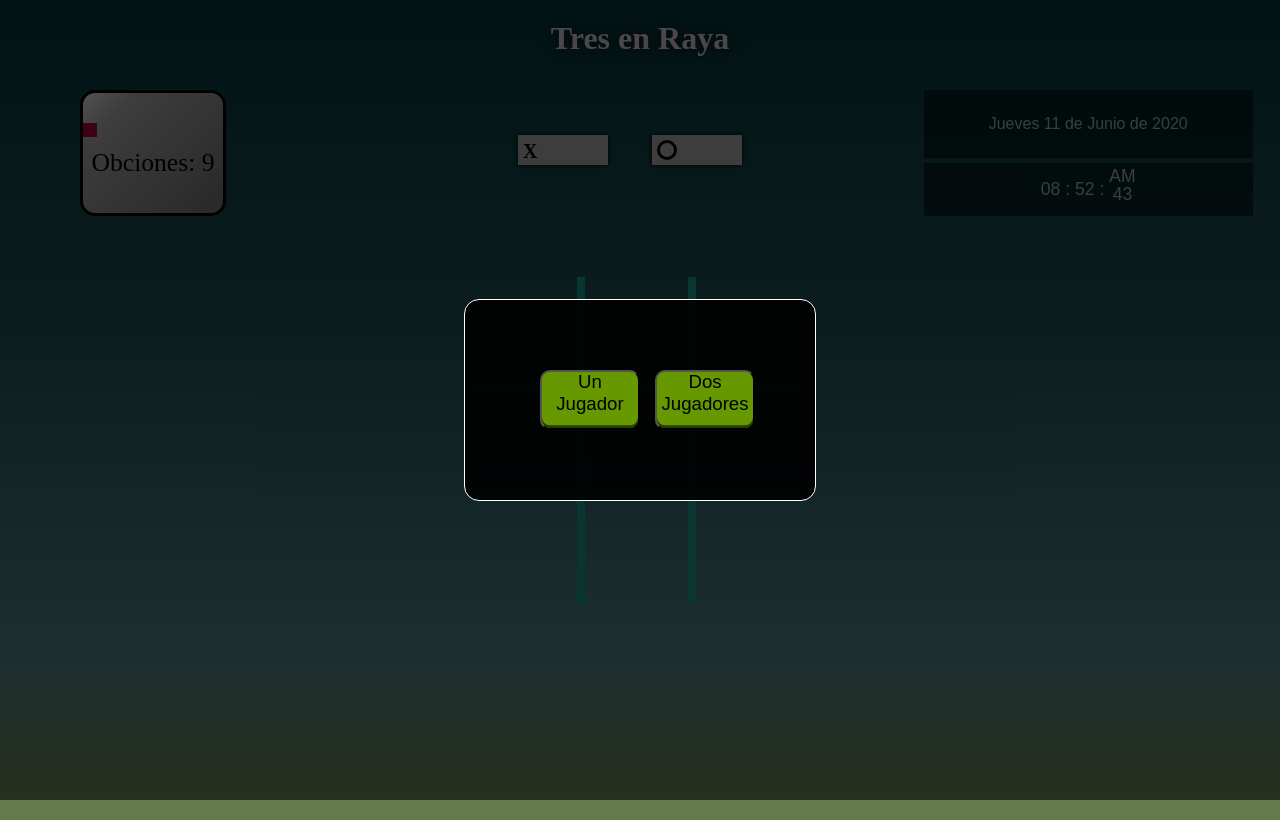
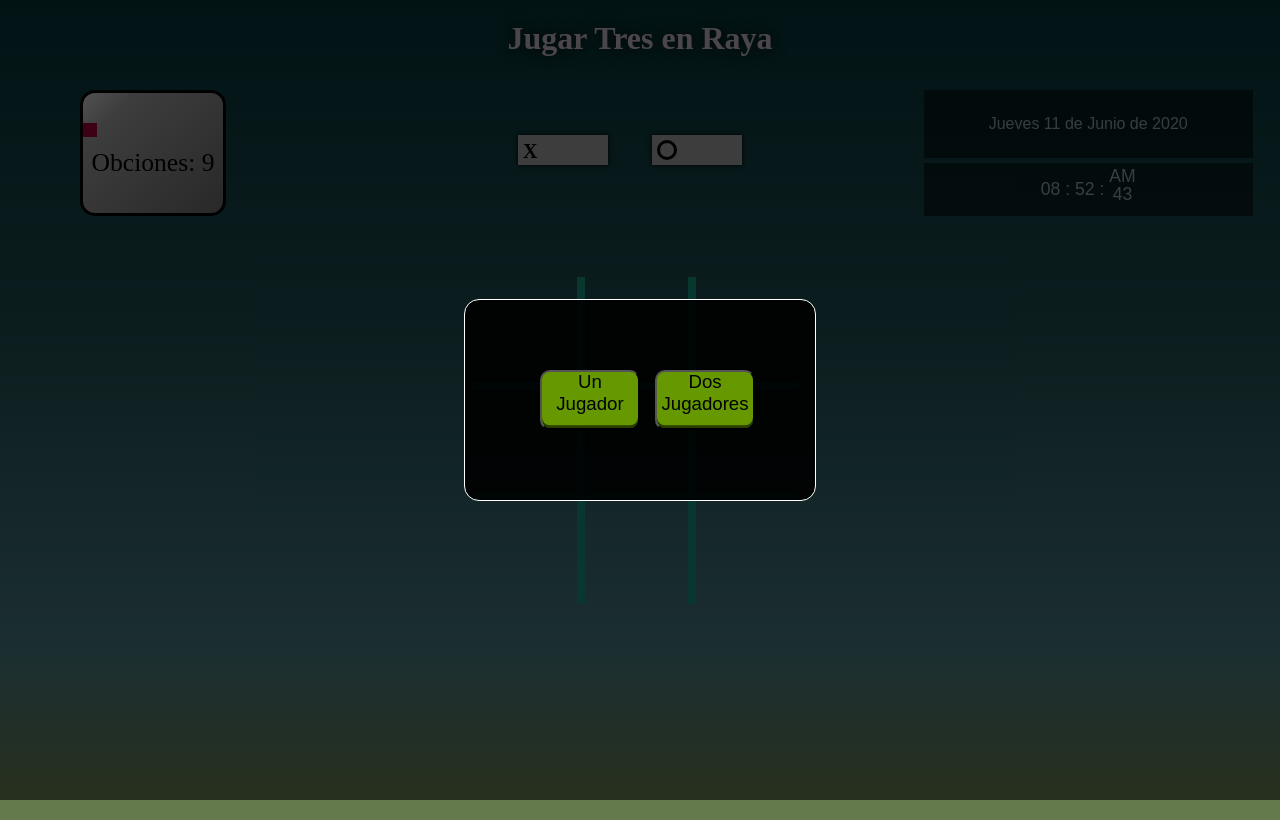
Before and after one commit to daviferm/Tres-en-raya, a plain HTML site: page index.html in a window 1280 px wide. Drawn offline with Linux system fonts and the light colour scheme; a web font is replaced by a local one.

Commit message:
Solicitud de davidServices para Tres en Raya (#1)
* Modificar titulo

* Solicitud de davidServices

* corregir extension archivo

* Corregir ortografia h1

```diff
--- a/index.html
+++ b/index.html
@@ -1,5 +1,6 @@
 <!DOCTYPE html>
 <html lang="en">
+
 <head>
     <meta charset="UTF-8">
     <link href="https://fonts.googleapis.com/css?family=Coustard" rel="stylesheet">
@@ -8,14 +9,15 @@
 
     <title>Tres en raya</title>
 </head>
+
 <body>
     <header>
-		<h1>Tres en Raya</h1>
+        <h1>Jugar Tres en Raya</h1>
     </header>
     <div class="modal modalIn">
         <div class="caja_bot">
-			<button class="btn" id="onePlayer" onclick="ocultarModar(1)" ><p>Un Jugador</p></button>
-			<button class="btn" id="twoPlayer" onclick="ocultarModar(2)" ><p>Dos Jugadores</p></button>
+            <button class="btn" id="onePlayer" onclick="ocultarModar(1)"><p>Un Jugador</p></button>
+            <button class="btn" id="twoPlayer" onclick="ocultarModar(2)"><p>Dos Jugadores</p></button>
         </div>
     </div>
     <div class="main">
@@ -47,7 +49,9 @@
             <div class="obciones">
                 <div class="box_obtions">
                     <div id="progreso"></div>
-		    		<div id="obtions"><p>Obciones: <span id="number_obt">9</span></p></div>
+                    <div id="obtions">
+                        <p>Obciones: <span id="number_obt">9</span></p>
+                    </div>
                 </div>
             </div>
             <div class="botones">
@@ -111,4 +115,5 @@
     <script src="js/board_manager.js"></script>
     <script src="js/autoplay.js"></script>
 </body>
+
 </html>
```
Also changed, not shown: 1 other file. Lines whose indentation alone changed are shown as unchanged.
